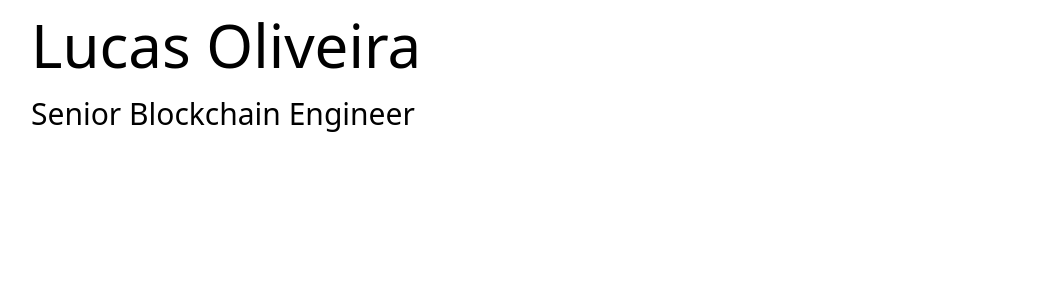
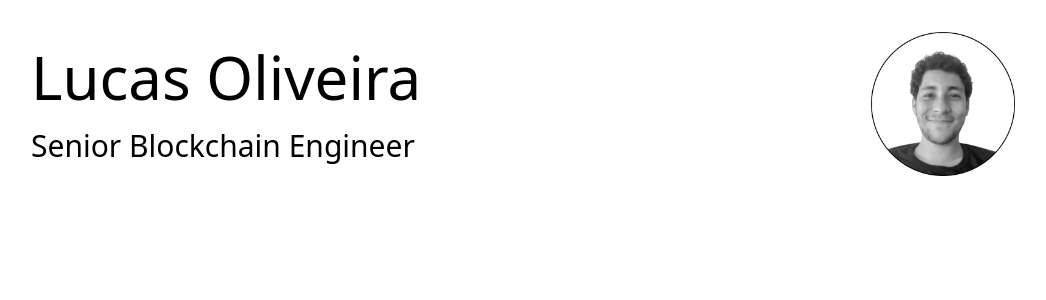
Before and after one commit to olivmath/portfoio, a Next.js app: page / in a window 1280 px wide. Shown: the top 300 px of the page, without its empty margins (1-1047 px from the left). Built offline with nearby package versions, Linux system fonts and the light colour scheme.

Commit message:
update: home

```diff
--- a/pages/index.tsx
+++ b/pages/index.tsx
@@ -1,5 +1,27 @@
 import type { NextPage } from 'next'
 import Head from 'next/head'
+import Image from 'next/image'
+import tw from "tailwind-styled-components"
+
+const Container = tw.div`
+  m-8
+`
+const TitleText = tw.h1`
+  text-xl
+`
+const SubTitleText = tw.h2`
+  text-lg
+`
+const ImageItem = tw.li`
+  grid
+  justify-items-center
+`
+const Grid = tw.ul`
+  grid
+  grid-cols-2
+`
+const TextList = tw.ul``
+const Item = tw.li``
 
 const Home: NextPage = () => {
   return (
@@ -7,12 +29,28 @@ const Home: NextPage = () => {
       <Head>
         <title>Home | olivmath portfolio</title>
       </Head>
-      <h1 className='text-xl ml-8'>
-        Lucas Oliveira
-      </h1>
-      <h2 className='text-lg ml-8'>
-        Senior Blockchain Engineer
-      </h2>
+      <Container>
+        <Grid>
+          <Item>
+            <TextList>
+              <TitleText>
+                Lucas Oliveira
+              </TitleText>
+              <SubTitleText>
+                Senior Blockchain Engineer
+              </SubTitleText>
+            </TextList>
+          </Item>
+          <ImageItem>
+            <Image
+              src="/images/profile.png"
+              height={144}
+              width={144}
+              alt="Your Name"
+            />
+          </ImageItem>
+        </Grid>
+      </Container>
     </>
   )
 }
```
